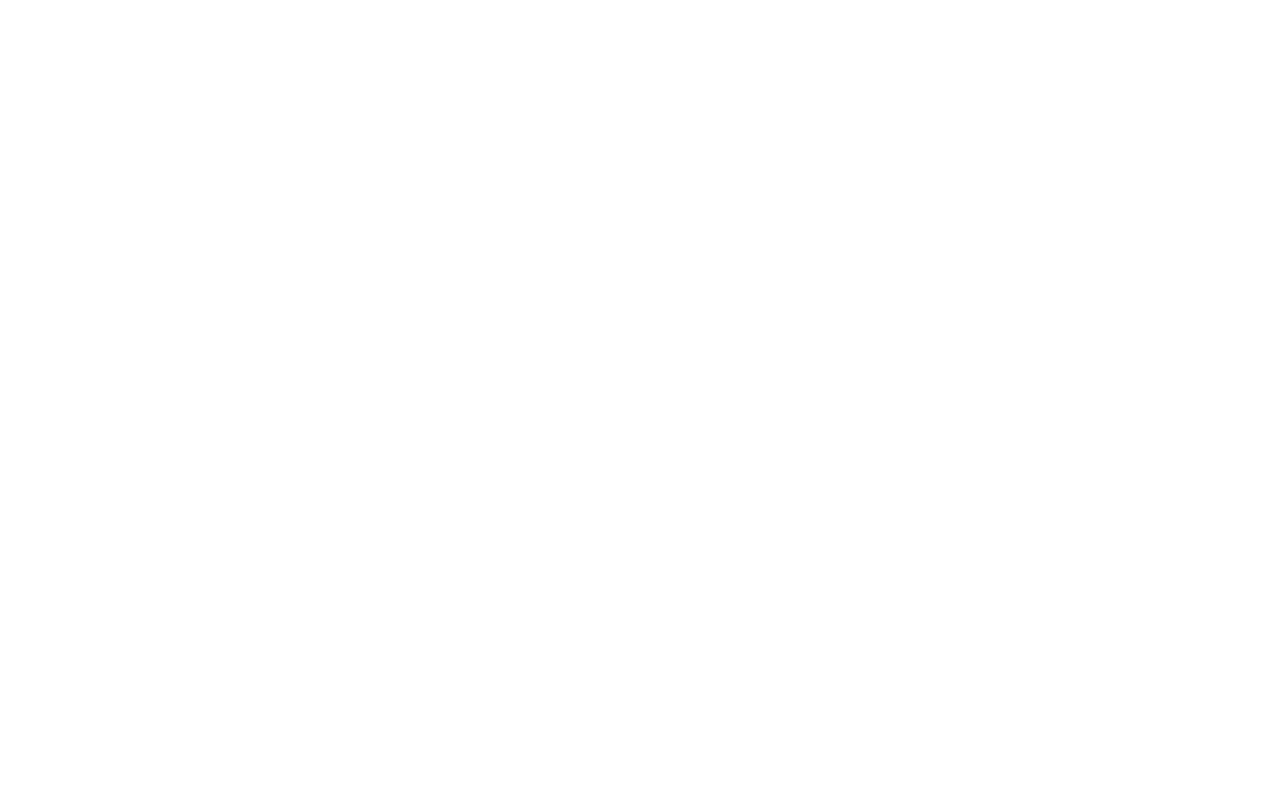
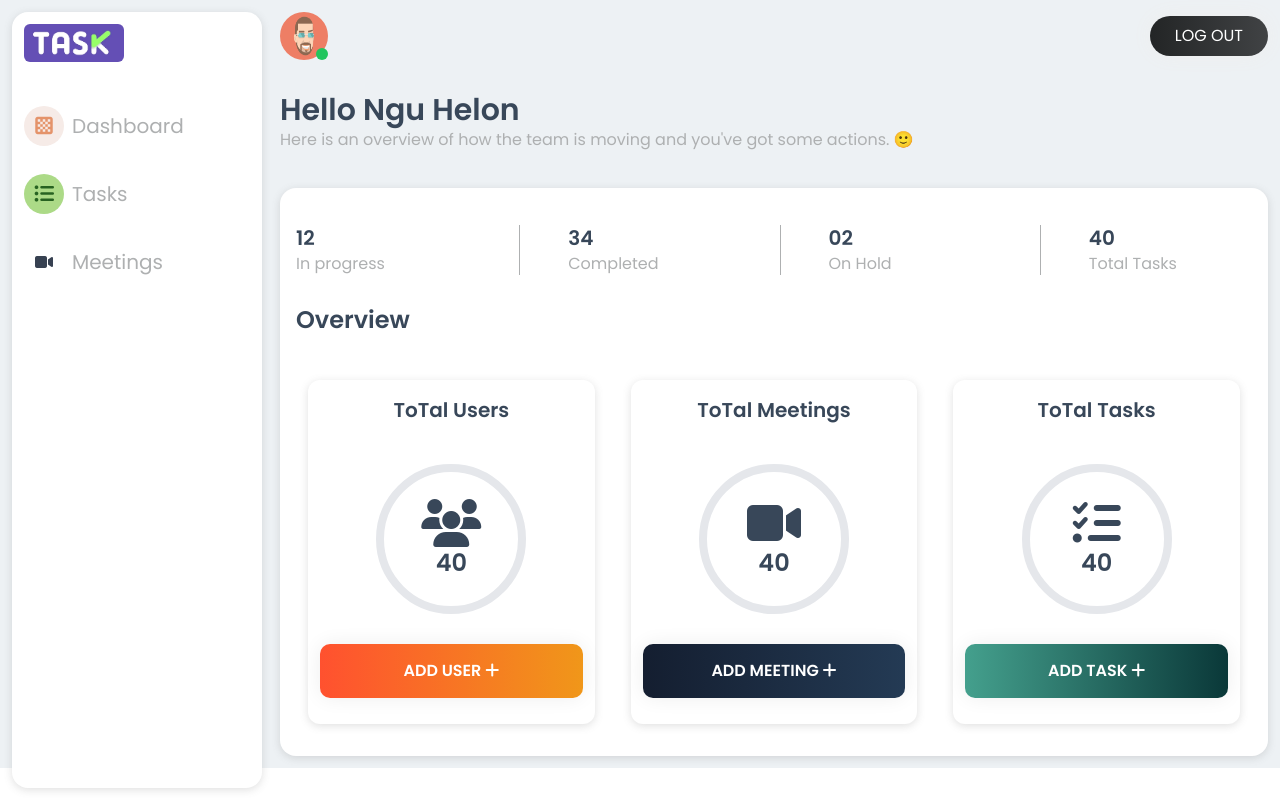
Before and after one commit to nguHelon/TaskApp, a React (Vite) app: page /admindashboard in a window 1280 px wide. Before the commit this address had no page. Built offline with nearby package versions, Linux system fonts and the light colour scheme.

Commit message:
started the admin dashboard

```diff
--- a/src/App.jsx
+++ b/src/App.jsx
@@ -1,6 +1,6 @@
 import React from "react";
 import { Routes, Route } from "react-router-dom";
-import { LandingPage, LogIn, UserSideBar, UserBody, UserTasks, UserMeetings } from "./components/components";
+import { LandingPage, LogIn, UserSideBar, UserBody, UserTasks, UserMeetings, AdminSideBar, AdminDashboard } from "./components/components";
 
 function App() {
   return (
@@ -13,6 +13,9 @@
           <Route path="tasks" element={<UserTasks />} />
           <Route path="meetings" element={<UserMeetings />} />
         </Route>
+        <Route path="/admindashboard" element={<AdminSideBar />}>
+          <Route index element={<AdminDashboard />} />
+        </Route>
       </Routes>
     </>
   )
--- /dev/null
+++ b/src/components/AdminDashboard.jsx
@@ -0,0 +1,93 @@
+import React from 'react'
+import { avatar, avatar1, avatar2, avatar3, reward, target } from '../assets/assets'
+
+const UserBody = () => {
+  return (
+    <div className="w-full h-auto">
+      <div className="w-full h-auto flex items-center justify-between mb-3">
+        <div className="h-12 w-12 rounded-full relative">
+          <img className="w-full h-full rounded-full" src={avatar} alt="" />
+          <span className="w-3 h-3 rounded-full absolute right-0 bottom-0 bg-green-500"></span>
+        </div>
+        <button className="buttonGradient1">Log Out</button>
+      </div>
+      <div className="w-full h-auto flex justify-between items-start">
+        <div className="h-auto w-full">
+          <div className="w-full py-5 text-left mb-4">
+            <h1 className="text-3xl text-textColor2 font-bold">Hello Ngu Helon</h1>
+            <p className="text-textColor">Here is an overview of how the team is moving and you've got some actions. 🙂 </p>
+          </div>
+          <div className="w-full h-auto p-4 rounded-2xl bg-white containerBoxShadow">
+            <div className="w-full h-auto pt-5 flex justify-between items-center space-x-12">
+
+              <div className="w-full flex-1 mr-3">
+                <h1 className="text-xl font-bold text-textColor2">12</h1>
+                <span className="text-textColor">In progress</span>
+              </div>
+
+              <div className="h-[50px] w-[1px] bg-textColor"></div>
+
+              <div className="w-full flex-1 mr-3">
+                <h1 className="text-xl font-bold text-textColor2">34</h1>
+                <span className="text-textColor">Completed</span>
+              </div>
+
+              <div className="h-[50px] w-[1px] bg-textColor"></div>
+
+              <div className="w-full flex-1 mr-3">
+                <h1 className="text-xl font-bold text-textColor2">02</h1>
+                <span className="text-textColor">On Hold</span>
+              </div>
+
+              <div className="h-[50px] w-[1px] bg-textColor"></div>
+
+              <div className="w-full flex-1">
+                <h1 className="text-xl font-bold text-textColor2">40</h1>
+                <span className="text-textColor">Total Tasks</span>
+              </div>
+
+            </div>
+
+            <div className="w-full py-4 pt-7">
+              <h1 className="text-textColor2 font-bold text-2xl mb-11">Overview</h1>
+              <div className="w-full h-auto flex justify-around space-x-3">
+
+                <div className="w-[30%] px-3 flex justify-center items-center flex-col rounded-xl py-4 containerBoxShadow">
+                    <h1 className="text-xl text-textColor2 font-bold mb-5">ToTal Users</h1>
+                    <div className="h-[150px] w-[150px] flex flex-col justify-center items-center rounded-full border-8 m-5">
+                        <i className="fa-solid fa-users text-5xl text-textColor2"></i>
+                        <span className="font-bold text-textColor2 text-2xl">40</span>
+                    </div>
+                    <button className="outline-none border-none w-full py-2 rounded-[60px] text-white font-bold buttonGradient3">Add User <i className="fa-solid fa-plus"></i></button>
+                </div>
+
+                <div className="w-[30%] px-3 flex justify-center items-center flex-col rounded-xl py-4 containerBoxShadow">
+                    <h1 className="text-xl text-textColor2 font-bold mb-5">ToTal Meetings</h1>
+                    <div className="h-[150px] w-[150px] flex flex-col justify-center items-center rounded-full border-8 m-5">
+                        <i className="fa-solid fa-video text-5xl text-textColor2"></i>
+                        <span className="font-bold text-textColor2 text-2xl">40</span>
+                    </div>
+                    <button className="outline-none border-none w-full py-2 rounded-[60px] text-white font-bold buttonGradient4">Add Meeting <i className="fa-solid fa-plus"></i></button>
+                </div>
+
+                <div className="w-[30%] px-3 flex justify-center items-center flex-col rounded-xl py-4 containerBoxShadow">
+                    <h1 className="text-xl text-textColor2 font-bold mb-5">ToTal Tasks</h1>
+                    <div className="h-[150px] w-[150px] flex flex-col justify-center items-center rounded-full border-8 m-5">
+                        <i className="fa-solid fa-list-check text-5xl text-textColor2"></i>
+                        <span className="font-bold text-textColor2 text-2xl">40</span>
+                    </div>
+                    <button className="outline-none border-none w-full py-2 rounded-[60px] text-white font-bold buttonGradient5">Add Task <i className="fa-solid fa-plus"></i></button>
+                </div>
+
+              </div>
+            </div>
+
+          </div>
+        </div>
+
+      </div>
+    </div>
+  )
+}
+
+export default UserBody
--- /dev/null
+++ b/src/components/AdminSideBar.jsx
@@ -0,0 +1,42 @@
+import React from "react"
+import { Outlet, Link } from "react-router-dom";
+import { taskLogo } from "../assets/assets";
+
+const UserSideBar = () => {
+    return (
+        <div className="w-full p-3 pl-[280px] flex justify-between items-start bg-[#edf1f4]">
+            <div className="w-[250px] h-[97vh] p-3 rounded-2xl bg-white fixed left-3 top-3 containerBoxShadow">
+                <img className="w-[100px] rounded-md mb-11" src={taskLogo} alt="" />
+                <ul className="w-full flex flex-col space-y-7">
+                    <Link to=".." relative="path">
+                        <li className="flex items-center justify-start space-x-2">
+                            <div className="h-[40px] w-[40px] rounded-full flex justify-center items-center text-[#e4936a] bg-[#f6ebe7]">
+                                <i className="fa-solid fa-chess-board text-xl"></i>
+                            </div>
+                            <span className="text-textColor text-xl">Dashboard</span>
+                        </li>
+                    </Link>
+                    <Link to="tasks">
+                        <li className="flex items-center justify-start space-x-2">
+                            <div className="h-[40px] w-[40px] rounded-full flex justify-center items-center text-[#276221] bg-[#acda87]">
+                                <i className="fa-solid fa-list-ul text-xl"></i>
+                            </div>
+                            <span className="text-textColor text-xl">Tasks</span>
+                        </li>
+                    </Link>
+                    <Link to="meetings">
+                        <li className="flex items-center justify-start space-x-2">
+                            <div className="h-[40px] w-[40px] rounded-full flex justify-center items-center">
+                                <i className="fa-solid fa-video text-gray-700"></i>
+                            </div>
+                            <span className="text-textColor text-xl">Meetings</span>
+                        </li>
+                    </Link>
+                </ul>
+            </div>
+            <Outlet />
+        </div>
+    )
+}
+
+export default UserSideBar;
--- a/src/components/LandingPage.jsx
+++ b/src/components/LandingPage.jsx
@@ -1,4 +1,4 @@
-import {React, useState} from "react";
+import { React, useState } from "react";
 import { listItems } from "../constants/constants";
 import { taskLogo, programmingVideo, task2 } from "../assets/assets";
 import { Button } from "./components";
@@ -9,9 +9,6 @@
 
     const handleShowVideo = () => {
         setShowVideo(prevShowVideo => !prevShowVideo);
-        if (showVideo == false) {
-            const video = document.getElementById()
-        }
     }
 
     return (
--- a/src/components/components.js
+++ b/src/components/components.js
@@ -4,7 +4,9 @@
 import UserSideBar from "./UserSideBar";
 import UserBody from "./UserBody";
 import UserMeetings from "./UserMeetings";
-import UserTasks from "./UserTasks"
+import UserTasks from "./UserTasks";
+import AdminSideBar from "./AdminSideBar";
+import AdminDashboard from "./AdminDashboard";
 
 export {
     Button,
@@ -14,4 +16,6 @@
     UserBody,
     UserMeetings,
     UserTasks,
+    AdminSideBar,
+    AdminDashboard,
 }
--- a/src/index.css
+++ b/src/index.css
@@ -57,6 +57,81 @@
   text-decoration: none;
 }
 
+.buttonGradient3 {
+  background-image: linear-gradient(
+    to right,
+    #ff512f 0%,
+    #f09819 51%,
+    #ff512f 100%
+  );
+  margin: 10px;
+  padding: 15px 45px;
+  text-align: center;
+  text-transform: uppercase;
+  transition: 0.5s;
+  background-size: 200% auto;
+  color: white;
+  box-shadow: 0 0 20px #eee;
+  border-radius: 10px;
+  display: block;
+}
+
+.buttonGradient3:hover {
+  background-position: right center; /* change the direction of the change here */
+  color: #fff;
+  text-decoration: none;
+}
+
+.buttonGradient4 {
+  background-image: linear-gradient(
+    to right,
+    #141e30 0%,
+    #243b55 51%,
+    #141e30 100%
+  );
+  margin: 10px;
+  padding: 15px 45px;
+  text-align: center;
+  text-transform: uppercase;
+  transition: 0.5s;
+  background-size: 200% auto;
+  color: white;
+  box-shadow: 0 0 20px #eee;
+  border-radius: 10px;
+  display: block;
+}
+
+.buttonGradient4:hover {
+  background-position: right center; /* change the direction of the change here */
+  color: #fff;
+  text-decoration: none;
+}
+
+.buttonGradient5 {
+  background-image: linear-gradient(
+    to right,
+    #44a08d 0%,
+    #093637 51%,
+    #44a08d 100%
+  );
+  margin: 10px;
+  padding: 15px 45px;
+  text-align: center;
+  text-transform: uppercase;
+  transition: 0.5s;
+  background-size: 200% auto;
+  color: white;
+  box-shadow: 0 0 20px #eee;
+  border-radius: 10px;
+  display: block;
+}
+
+.buttonGradient5:hover {
+  background-position: right center; /* change the direction of the change here */
+  color: #fff;
+  text-decoration: none;
+}
+
 .btncss {
   padding: 8px 25px;
   text-align: center;
```
